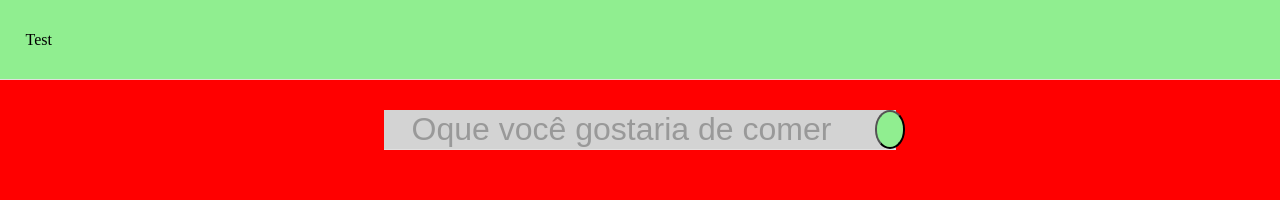
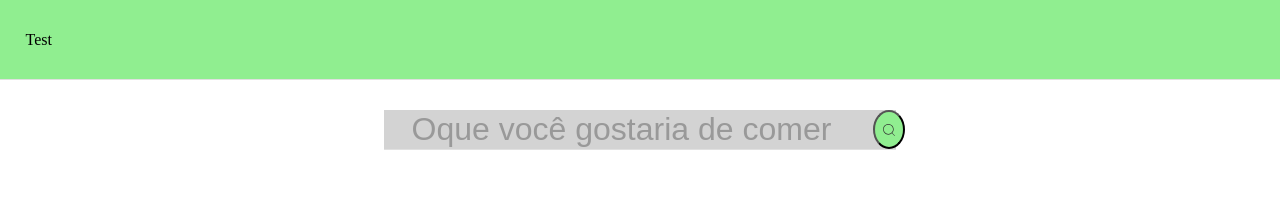
Before and after one commit to vinisi12363/devio-frontend, a React (Vite) app: page / in a window 1280 px wide. Shown: the top 200 px of the page. Built offline with nearby package versions, Linux system fonts and the light colour scheme.

Commit message:
feat: searchIcon in searchArea component

```diff
--- a/package.json
+++ b/package.json
@@ -18,6 +18,7 @@
     "dotenv": "^16.3.2",
     "react": "^18.2.0",
     "react-dom": "^18.2.0",
+    "react-icons": "^5.0.1",
     "react-router-dom": "^6.21.3",
     "react-toastify": "^10.0.3",
     "styled-components": "^6.1.8"
--- a/src/Components/MainContainer/Body.tsx
+++ b/src/Components/MainContainer/Body.tsx
@@ -4,7 +4,7 @@ import styled from "styled-components";
 export const MainBody = styled.div`
     width: 100%;
     height: 100dvh;
-    background-color: red;
+    background-color: white;
     display:flex;
     flex-direction: column;
     align-items: center;
--- a/src/Components/ProductCard/Card.tsx
+++ b/src/Components/ProductCard/Card.tsx
@@ -45,7 +45,7 @@ export const ShowCardContainer = styled.div`
     }
     margin: 25px 25px 15px 10px;
 
-    background-image: url('https://as2.ftcdn.net/v2/jpg/02/91/13/09/1000_F_291130967_RU7eKKmBDoYVK6leV81HaZzlsuunSjcj.jpg');
+    background-image: url('https://img.freepik.com/free-vector/color-doodle-food-burger-pattern_1409-3918.jpg');
     background-size: cover;
     background-position: center;
     img{
--- a/src/Components/SearchArea/index.tsx
+++ b/src/Components/SearchArea/index.tsx
@@ -1,11 +1,12 @@
 import { InputContainer, Input, InputButton } from "./SearchInput";
+import { CiSearch } from "react-icons/ci";
+
 
 export const SearchArea: React.FC = () => {
     return(
         <InputContainer>
-
             <Input type="text" placeholder="Oque você gostaria de comer hoje ?"></Input>
-            <InputButton title="buscar"></InputButton>
+            <InputButton><CiSearch></CiSearch></InputButton>
         </InputContainer>
     );
 }
```
Also changed, not shown: 1 other file (tests, documents, lock files or other folders).
